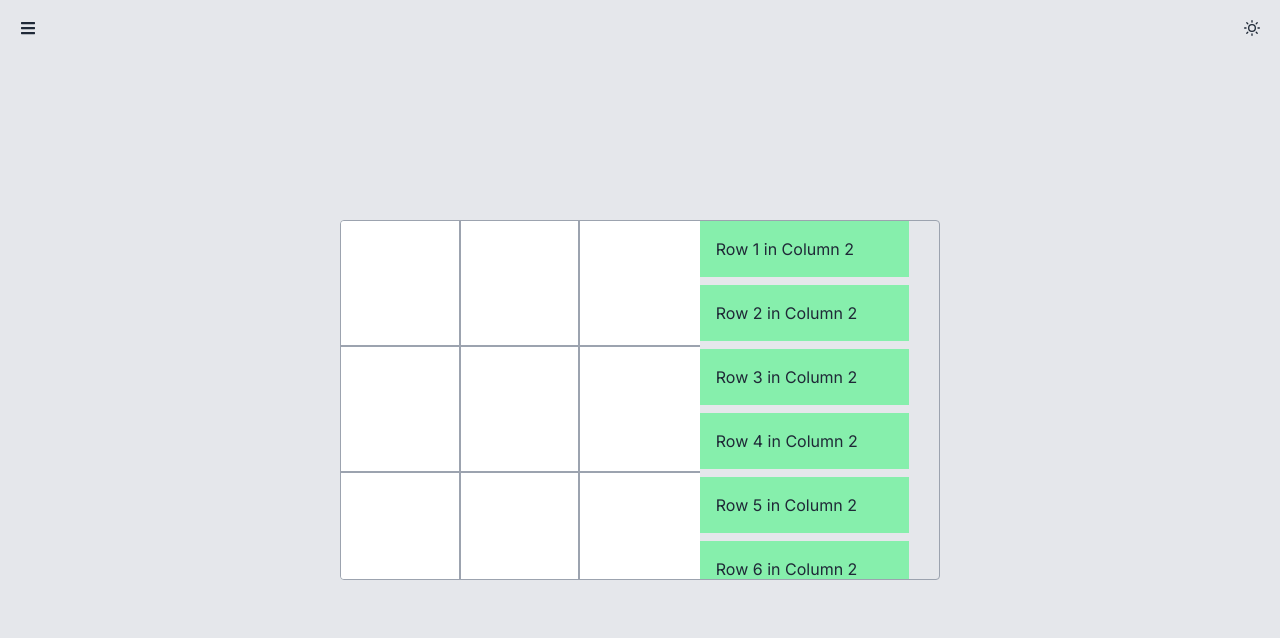
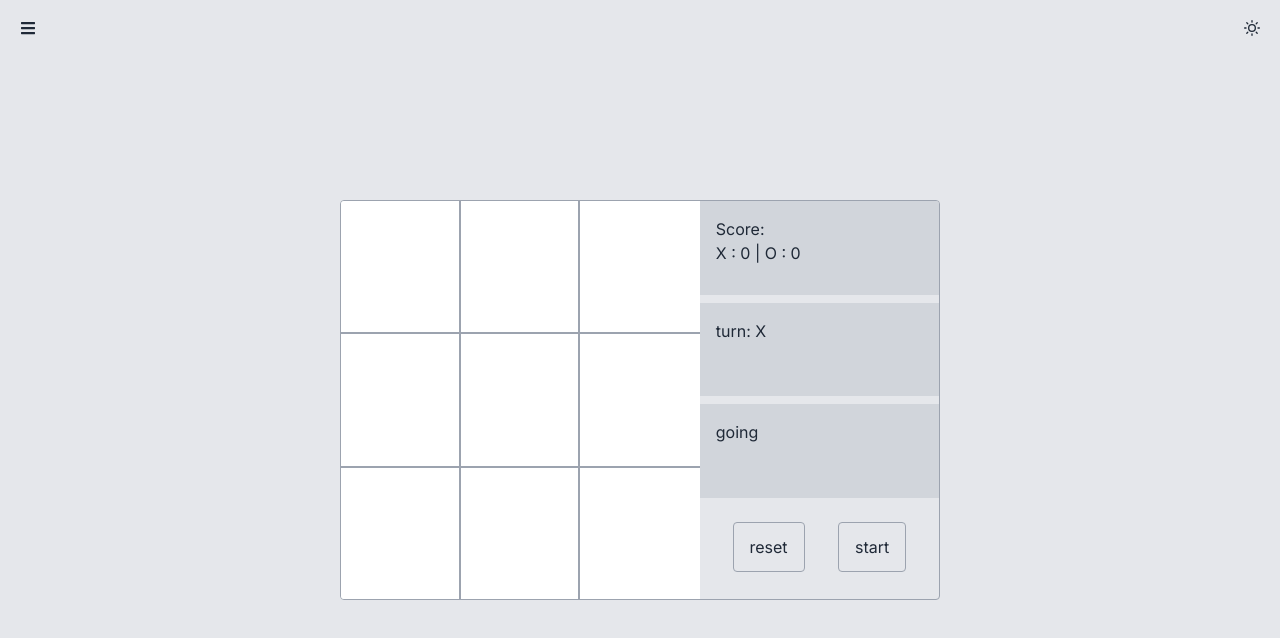
Before and after one commit to inaki/experiments, a Next.js app: page /tictactoe in a window 1280 px wide. Shown: the top 638 px of the page. Built offline with nearby package versions, Linux system fonts and the light colour scheme.

Commit message:
Fix board entering and checkWinners

```diff
--- /dev/null
+++ b/src/app/tictactoe/helpers.ts
@@ -0,0 +1,62 @@
+// export const winningCombinations = [
+//   // Horizontal rows
+//   [0, 1, 2],
+//   [3, 4, 5],
+//   [6, 7, 8],
+
+//   // Vertical columns
+//   [0, 3, 6],
+//   [1, 4, 7],
+//   [2, 5, 8],
+
+//   // Diagonals
+//   [0, 4, 8],
+//   [2, 4, 6],
+// ];
+
+export function checkWinner(board: Array<Array<"X" | "O" | null>>) {
+  // check rows
+  for (let i = 0; i < 3; i++) {
+    if (board[i][0] === board[i][1] && board[i][1] === board[i][2]) {
+      return board[i][0];
+    }
+  }
+  // check columns
+  for (let i = 0; i < 3; i++) {
+    if (board[0][i] === board[1][i] && board[1][i] === board[2][i]) {
+      return board[0][i];
+    }
+  }
+  // check diagonals
+  if (board[0][0] === board[1][1] && board[1][1] === board[2][2]) {
+    return board[0][0];
+  }
+  if (board[0][2] === board[1][1] && board[1][1] === board[2][0]) {
+    return board[0][2];
+  }
+  return null;
+}
+
+export const cellBorder = (rIdx: number, cIdx: number) => {
+  if (rIdx === 0 && cIdx === 0) {
+    return "border-b-2 border-r-2 border-gray-400";
+  } else if (rIdx === 1 && cIdx === 0) {
+    return "border-r-2 border-l-1 border-gray-400";
+  } else if (rIdx === 2 && cIdx === 0) {
+    return "border-t-2 border-r-2 border-gray-400";
+  } else if (rIdx === 0 && cIdx === 1) {
+    return "border-b-2 border-r-2 border-gray-400";
+  } else if (rIdx === 1 && cIdx === 1) {
+    return "border-r-2 border-gray-400";
+  } else if (rIdx === 2 && cIdx === 1) {
+    return "border-t-2 border-r-2 border-gray-400";
+  } else if (rIdx === 0 && cIdx === 2) {
+    return "border-b-2 border-gray-400";
+  } else if (rIdx === 1 && cIdx === 2) {
+    return "border-gray-400";
+  } else if (rIdx === 2 && cIdx === 2) {
+    return "border-t-2 border-gray-400";
+  } else {
+    return "";
+  }
+};
--- a/src/app/tictactoe/page.tsx
+++ b/src/app/tictactoe/page.tsx
@@ -1,62 +1,80 @@
 "use client";
 import { Inter } from "next/font/google";
 import { useState } from "react";
-import { TiTimes, TiMediaRecord } from "react-icons/ti";
+import { IoMdClose } from "react-icons/io";
+import { PiCircleLight } from "react-icons/pi";
+import { cellBorder, checkWinner } from "./helpers";
 
 const inter = Inter({
   subsets: ["latin"],
 });
 
+type CellValue = "X" | "O" | null;
 interface TicTacToeCellProps {
-  value: "X" | "O" | null;
+  value: CellValue;
 }
 
 const TicTacToeCell = ({ value }: TicTacToeCellProps) => {
   return (
-    <div className="absolute">
-      {value === "X" && <TiTimes size={32} />}
-      {value === "O" && <TiMediaRecord size={32} />}
+    <div className="absolute pt-8 pl-8 box-sizing">
+      {value === "X" && <IoMdClose size={60} />}
+      {value === "O" && <PiCircleLight size={60} />}
     </div>
   );
 };
 
-const cellBorder = (rIdx: number, cIdx: number) => {
-  if (rIdx === 0 && cIdx === 0) {
-    return "border-b-2 border-r-2 border-gray-400";
-  } else if (rIdx === 1 && cIdx === 0) {
-    return "border-r-2 border-l-1 border-gray-400";
-  } else if (rIdx === 2 && cIdx === 0) {
-    return "border-t-2 border-r-2 border-gray-400";
-  } else if (rIdx === 0 && cIdx === 1) {
-    return "border-b-2 border-r-2 border-gray-400";
-  } else if (rIdx === 1 && cIdx === 1) {
-    return "border-r-2 border-gray-400";
-  } else if (rIdx === 2 && cIdx === 1) {
-    return "border-t-2 border-r-2 border-gray-400";
-  } else if (rIdx === 0 && cIdx === 2) {
-    return "border-b-2 border-gray-400";
-  } else if (rIdx === 1 && cIdx === 2) {
-    return "border-gray-400";
-  } else if (rIdx === 2 && cIdx === 2) {
-    return "border-t-2 border-gray-400";
-  } else {
-    return "";
-  }
-};
+const boardInit = [
+  [null, null, null],
+  [null, null, null],
+  [null, null, null],
+];
 
 export default function TicTacToe() {
-  const [board, setBoard] = useState([
-    [null, null, null],
-    [null, null, null],
-    [null, null, null],
-  ]);
+  const [turn, setTurn] = useState<"X" | "O">("X"); // ["X", "O", "X", "O"
+  const [isGameStarted, setIsGameStarted] = useState(false); // [true, false]
+  const [isGameEnded, setIsGameEnded] = useState(false); // [true, false]
+  const [winner, setWinner] = useState<"X" | "O" | null>(null); // ["X", "O", null
+  const [score, setScore] = useState<[number, number]>([0, 0]); // [0, 1]
+  const [board, setBoard] = useState<CellValue[][]>(boardInit);
+
+  const handleClickTurn = (rIdx: number, cIdx: number) => {
+    setBoard((prev: CellValue[][]) => {
+      const newBoard: CellValue[][] = [...prev];
+      newBoard[rIdx][cIdx] = turn;
+
+      if (checkWinner(newBoard)) {
+        console.log("winner");
+        setIsGameEnded(true);
+        setWinner(turn);
+        setScore((prev) => {
+          if (turn === "X") {
+            return [prev[0] + 1, prev[1]];
+          } else {
+            return [prev[0], prev[1] + 1];
+          }
+        });
+      }
+
+      return newBoard;
+    });
+
+    setTurn((prev) => (prev === "X" ? "O" : "X"));
+  };
+
+  const handleStartGame = () => {
+    console.log("start");
+  };
+
+  const handleResetGame = () => {
+    console.log("reset");
+  };
 
   return (
     <main
       className={`flex min-h-screen items-center justify-center flex-col p-24
   ${inter.className}`}
     >
-      <div className="grid grid-cols-[60%,35%] border w-[600px] h-[360px] overflow-hidden border-gray-400 dark:border-light-secondary rounded">
+      <div className="grid grid-cols-[60%,40%] border w-[600px] h-[400px] overflow-hidden border-gray-400 dark:border-light-secondary rounded">
         <div className="grid grid-cols-3 gap-0">
           {board.map((row, rowIndex) => {
             return row.map((cell, cellIndex) => {
@@ -64,6 +82,7 @@ export default function TicTacToe() {
                 <div
                   key={`${rowIndex}-${cellIndex}`}
                   className={`bg-white ${cellBorder(rowIndex, cellIndex)}`}
+                  onClick={() => handleClickTurn(rowIndex, cellIndex)}
                 >
                   <TicTacToeCell value={cell} />
                 </div>
@@ -72,13 +91,26 @@ export default function TicTacToe() {
           })}
         </div>
 
-        <div className="grid grid-rows-6 gap-2">
-          <div className="bg-green-300 p-4">Row 1 in Column 2</div>
-          <div className="bg-green-300 p-4">Row 2 in Column 2</div>
-          <div className="bg-green-300 p-4">Row 3 in Column 2</div>
-          <div className="bg-green-300 p-4">Row 4 in Column 2</div>
-          <div className="bg-green-300 p-4">Row 5 in Column 2</div>
-          <div className="bg-green-300 p-4">Row 6 in Column 2</div>
+        <div className="grid grid-rows-4 gap-2">
+          <div className="bg-gray-300 p-4">
+            <div>Score:</div>X : {score[0]} | O : {score[1]}
+          </div>
+          <div className="bg-gray-300 p-4">turn: {turn}</div>
+          <div className="bg-gray-300 p-4">{isGameEnded ? "end" : "going"}</div>
+          <div className="p-4 flex justify-around">
+            <button
+              className="border h-[50px] border-gray-400 rounded box-sizing inline-block px-4 py-2"
+              onClick={handleResetGame}
+            >
+              reset
+            </button>
+            <button
+              className="border h-[50px] border-gray-400 rounded box-sizing inline-block px-4 py-2"
+              onClick={handleStartGame}
+            >
+              start
+            </button>
+          </div>
         </div>
       </div>
     </main>
```
